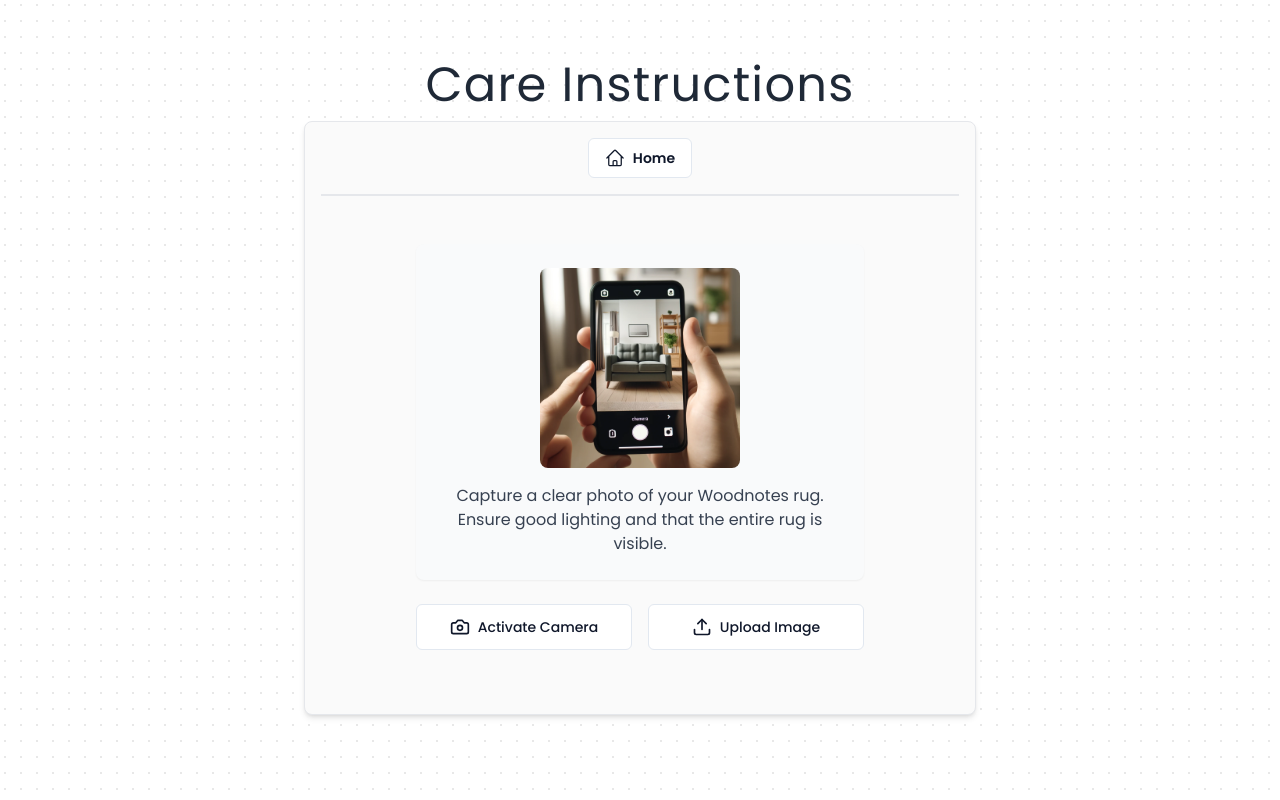
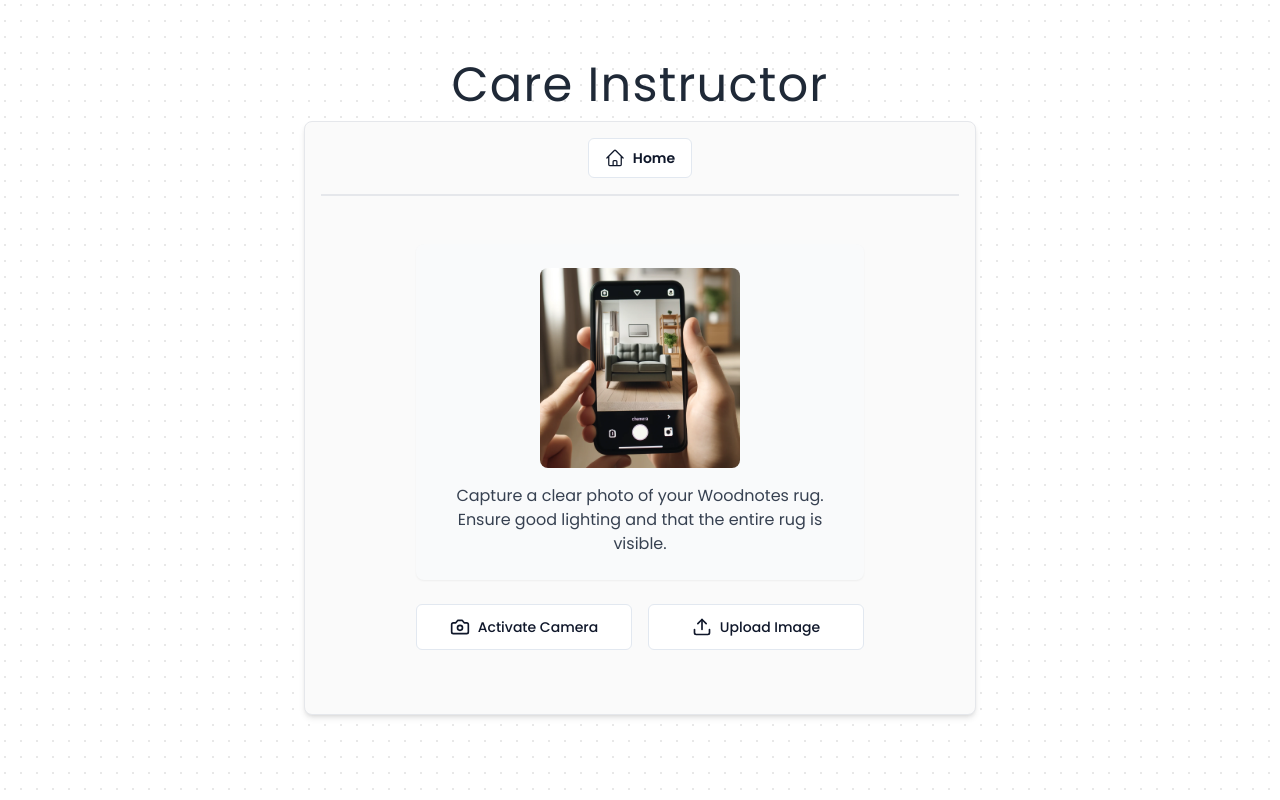
Before and after one commit to laguagu/woodnotes, a Next.js app: page /care in a window 1280 px wide. Built offline with nearby package versions, Linux system fonts and the light colour scheme.

Commit message:
Fix name typo

```diff
--- a/app/(chat)/layout.tsx
+++ b/app/(chat)/layout.tsx
@@ -1,7 +1,7 @@
 import { HomeButton } from "@/components/ui/HomeButton";
+import { Toaster } from "@/components/ui/sonner";
 import Link from "next/link";
 import React from "react";
-import { Toaster } from "@/components/ui/sonner";
 
 export default function ChatLayout({
   children,
@@ -15,7 +15,7 @@ export default function ChatLayout({
           href={"/"}
           className="hover:text-gray-600 transition-colors duration-300"
         >
-          Care Instructions
+          Care Instructor
         </Link>
       </h1>
       <div className="w-full max-w-md sm:max-w-lg md:max-w-xl lg:max-w-2xl grid grid-cols-1 gap-4 p-4 rounded-lg border shadow-md border-gray-200 dark:border-gray-800 mx-auto bg-zinc-50">
```
